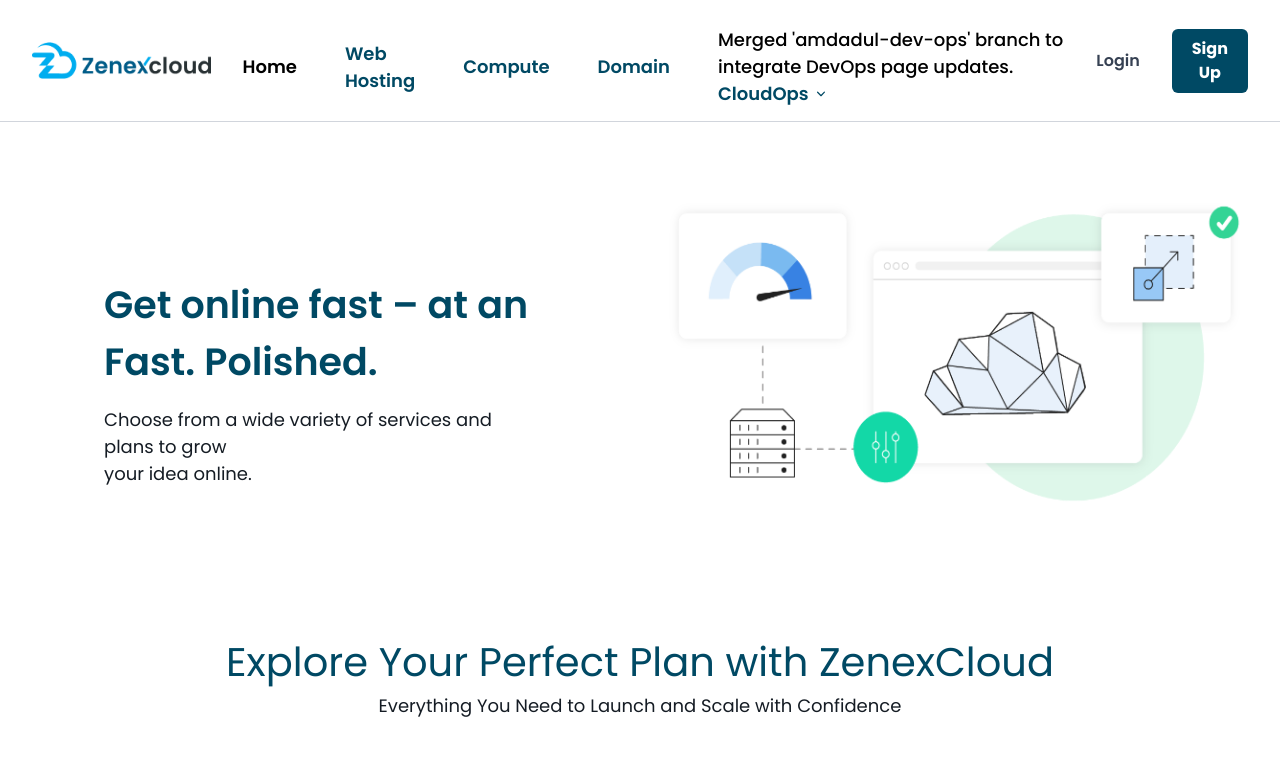
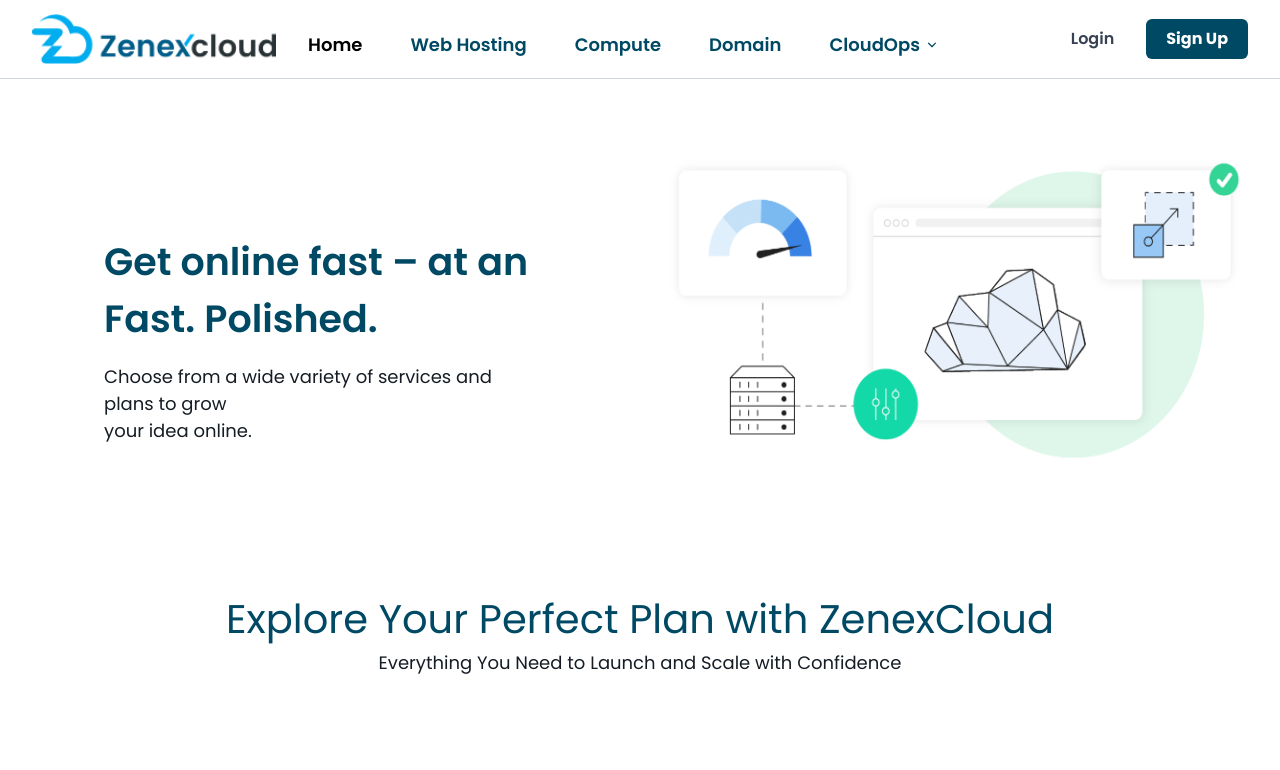
Before and after one commit to zenexcloud/zenex, a plain HTML site: page webhosting.html in a window 1280 px wide. Shown: the top 770 px of the page. Drawn offline with nearby package versions, Linux system fonts and the light colour scheme.

Commit message:
remove: unnecessary merge comment from webhosting.html

```diff
--- a/webhosting.html
+++ b/webhosting.html
@@ -132,8 +132,6 @@
 
               <!-- Dropdown -->
               <div class="relative group">
-                Merged 'amdadul-dev-ops' branch to integrate DevOps page
-                updates.
                 <button
                   class="flex items-center text-[#004964] hover:text-[#00B1F3] transition focus:outline-none font-[600]"
                 >
```
